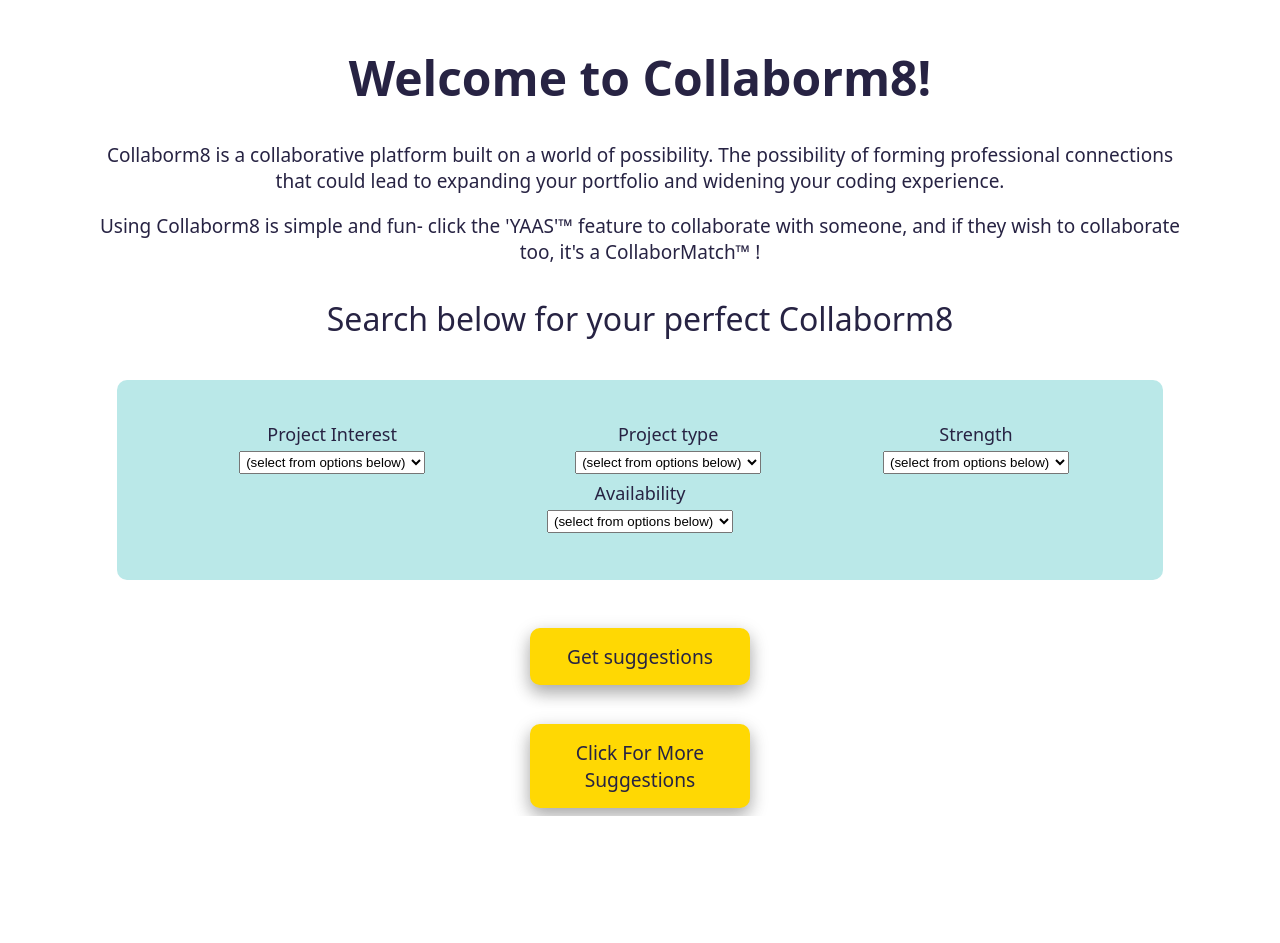
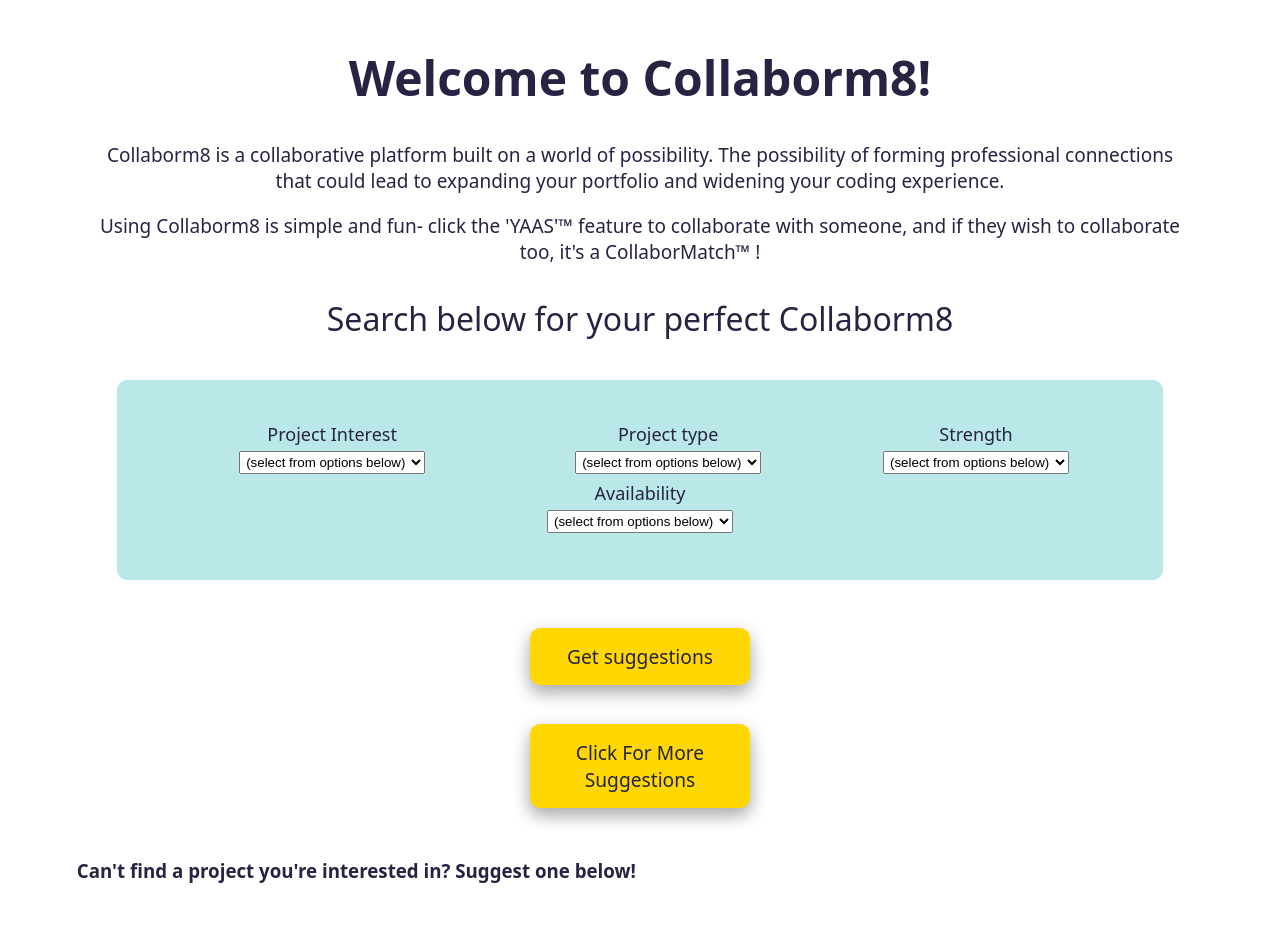
Before and after one commit to elawilkinson/collabormatch, a React (Create React App) app: page / in a window 1280 px wide. Shown: the top 943 px of the page. Before the commit the page ends 816 px from the top, so only its background shows below. Built offline with nearby package versions, Linux system fonts and the light colour scheme.

Commit message:
Try Rebec

```diff
--- a/src/components/App/App.js
+++ b/src/components/App/App.js
@@ -2,7 +2,7 @@ import './App.css';
 import React from 'react';
 import More from '../../More';
 import Dropdown from '../Form';
-// import Suggestions from '../Suggestions';
+import Suggestions from '../Suggestions';
 // import ProfileCard from '../ProfileCard';
 
 function App() {
@@ -59,6 +59,7 @@ function App() {
         <Dropdown />
       </div>
       <More />
+      <Suggestions />
     </div>
   );
 }
```
